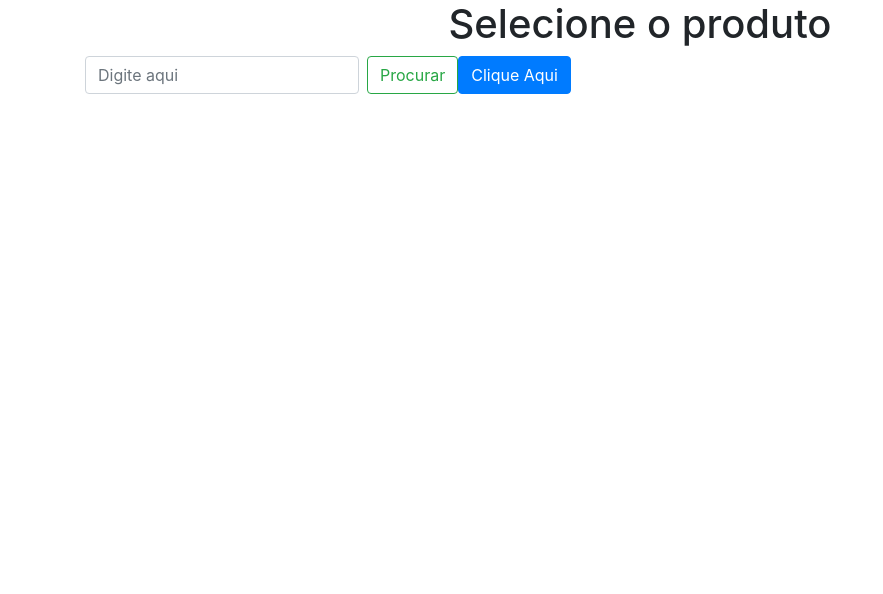
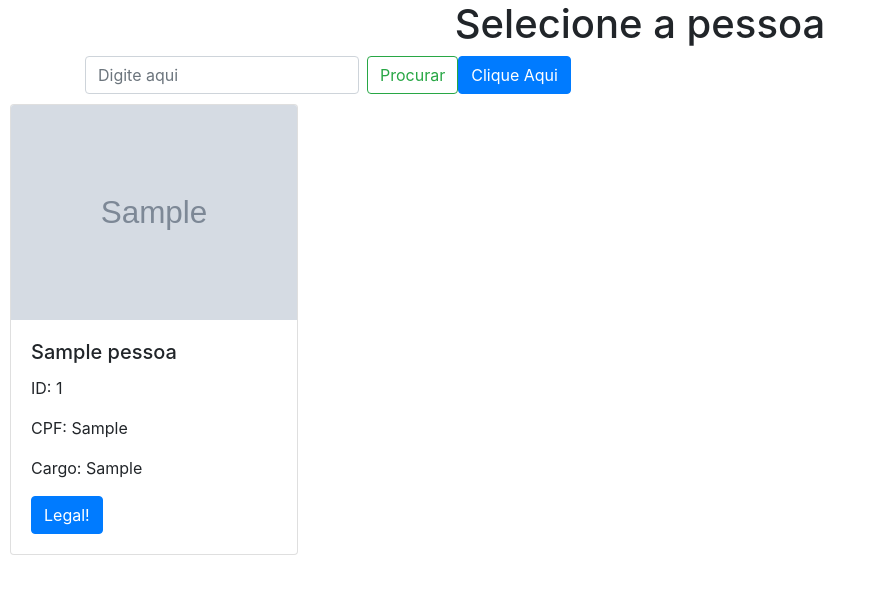
Before and after one commit to Vengicx/learn, a PHP site: page / in a window 1280 px wide. Shown: the top 594 px of the page, without its empty margins (0-883 px from the left). Run offline with PHP 8.4, Linux system fonts and the light colour scheme; tables that the repository leaves empty or names only in its code hold one stand-in row (values such as "Sample post"); grey boxes marked "Sample" are stand-in pictures.

Commit message:
searchCards
Update: Descobri a lógica, tenho que criar um dado dentro da tag do html para deletar ela por completo, mas nao sei como fazer e vou esperar a opinião de um especialista pq não dei conta :/

```diff
--- a/js-php-mysql/conecta.php
+++ b/searchCards/conecta.php
@@ -1,12 +1,16 @@
 <?php
     $localhost = "127.0.0.1";
-    $database = "aula20180322";
+    $database = "learn";
     $user = "root";
     $password = "";
 
     try {
         $pdo = new PDO("mysql:host=$localhost;dbname=$database;charset=utf8",$user,$password);
+
     } catch (PDOException $erro){
         echo $erro->getMessage();
         exit;
-    }
+      }
+
+
+?>
--- /dev/null
+++ b/searchCards/consulta.php
@@ -0,0 +1,27 @@
+<?php
+    require "conecta.php";
+
+    $consulta = $pdo->prepare("SELECT * FROM pessoa");
+    $consulta->execute();
+
+    while($dados = $consulta->fetch(PDO::FETCH_OBJ)){
+        $id = $dados->id;
+        $nome = $dados->nome;
+        $foto = $dados->foto;
+        $cargo = $dados->cargo;
+        $cpf = $dados->cpf;
+
+        echo "<div class='card' datanome='$nome' style='width: 18rem;'>
+                <img class='card-img-top' src='../arquivos/$foto' alt='$foto'>
+                <div class='card-body'>
+                    <h5 class='card-title'>$nome</h5>
+                    <p class='card-text'>ID: $id</p>
+                    <p class='card-text'>CPF: $cpf</p>
+                    <p class='card-text'>Cargo: $cargo</p>
+                    <a href='#' class='btn btn-primary'>Legal!</a>
+                </div>
+            </div>";
+
+}
+
+?>
--- a/searchCards/index.php
+++ b/searchCards/index.php
@@ -1,12 +1,13 @@
 <!doctype html>
-<html lang="en">
+<html lang="pt-br">
 <head>
     <!-- Required meta tags -->
 <meta charset="utf-8">
 <meta name="viewport" content="width=device-width, initial-scale=1, shrink-to-fit=no">
 
     <!-- Bootstrap CSS -->
-    <link rel="stylesheet" href="https://stackpath.bootstrapcdn.com/bootstrap/4.1.0/css/bootstrap.min.css" integrity="sha384-9gVQ4dYFwwWSjIDZnLEWnxCjeSWFphJiwGPXr1jddIhOegiu1FwO5qRGvFXOdJZ4" crossorigin="anonymous">
+<link rel="stylesheet" href="https://stackpath.bootstrapcdn.com/bootstrap/4.1.0/css/bootstrap.min.css"
+integrity="sha384-9gVQ4dYFwwWSjIDZnLEWnxCjeSWFphJiwGPXr1jddIhOegiu1FwO5qRGvFXOdJZ4" crossorigin="anonymous">
 
 <title>searchCards</title>
 <style>
@@ -14,34 +15,27 @@
         display: none;
     }
 
+    .card{
+        float: left;
+        margin: 10px;
+    }
+
 </style>
 </head>
 <body>
   <div class="container">
-    <h1 class="text-center">Selecione o produto</h1>
+    <h1 class="text-center">Selecione a pessoa</h1>
     <form class="form-inline my-2 my-lg-0">
-      <input class="form-control mr-sm-2" type="search" placeholder="Digite aqui" aria-label="Search">
-      <button class="btn btn-outline-success my-2 my-sm-0" type="submit">Procurar</button>
+      <input class="form-control mr-sm-2" type="search" placeholder="Digite aqui" aria-label="Search" id="procurar">
+      <button class="btn btn-outline-success my-2 my-sm-0" type="submit" onclick="filterFunction()">Procurar</button>
       <button type="button" class="btn btn-primary" data-toggle="modal" data-target="#exampleModalCenter">Clique Aqui</button>
     </form>
     </div>
-
-
-
-
-
-
-
-
-
-
-
-
-
-
-
-
-
+    <div id="conteudo">
+        <?php
+            include "consulta.php";
+        ?>
+    </div>
 
 
 
@@ -52,7 +46,7 @@
     <div class="modal-dialog modal-dialog-centered" role="document">
         <div class="modal-content">
         <div class="modal-header">
-        <h5 class="modal-title" id="exampleModalCenterTitle">O que é isso?</h5>
+            <h5 class="modal-title">O que eu estou fazendo aqui?</h5>
             <button type="button" class="close" data-dismiss="modal" aria-label="Close">
             <span aria-hidden="true">&times;</span>
             </button>
@@ -71,15 +65,14 @@
       var input, filter, ul, li, a, i; //declara variaveis
       input = document.getElementById("procurar"); //pega o input com o id "procurar"
       filter = input.value.toUpperCase(); //pega o valor que está lá, transforma em maiusculo
-      div = document.getElementById("genero"); //pega a div toda
-      a = div.getElementsByTagName("a"); //pega os valores que estão com a tag "a" dentro da div
+      div = document.getElementById("conteudo"); //pega a div toda
+      datanome = div.getElementsByTagName("datanome"); //pega os valores que estão com a tag "h5" dentro da div que é o nome do cara
       botao = document.getElementById("botao");
-      // botao.removeChild(botao);
-      for (i = 0; i < a.length; i++) {
-          if (a[i].innerHTML.toUpperCase().indexOf(filter) > -1) {//se o valor de a for encontrado (documentação do indexof, se nao encontrar a informação ele retorna -1) entao...
-              a[i].style.display = "";//ele aparece
+      for (i = 0; i < datanome.length; i++) {
+          if (datanome[i].innerHTML.toUpperCase().indexOf(filter) > -1) {//se o valor de a for encontrado (documentação do indexof, se nao encontrar a informação ele retorna -1) entao...
+              datanome[i].style.display = "";//ele aparece
           } else {
-              a[i].style.display = "none";//senao ele some
+              datanome[i].style.display = "none";//senao ele some
           }
       }
   }
```
Also changed, not shown: arquivos/Alifi.png (added), arquivos/KREBERGOD.png (added), arquivos/luis.png (added), arquivos/marcelinnn.png (added), arquivos/paulin.png (added). Lines whose indentation alone changed are shown as unchanged.
